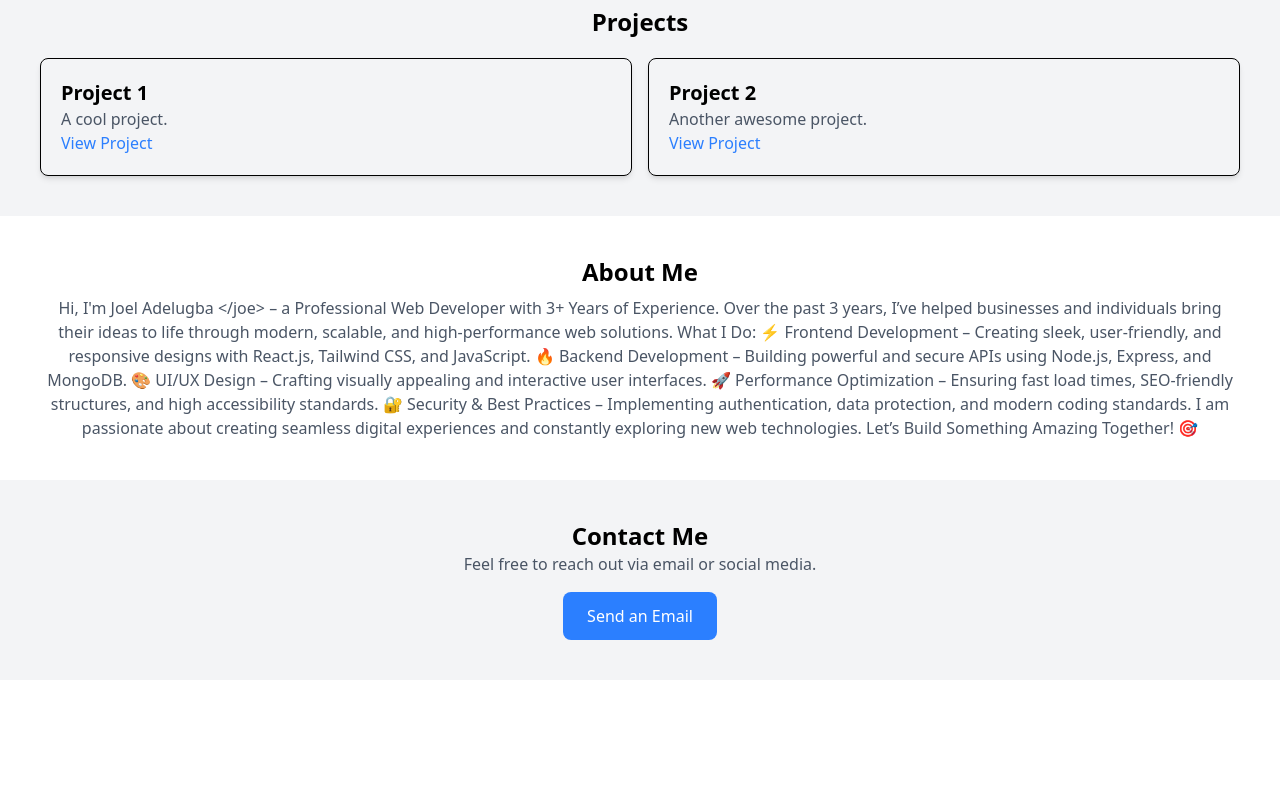
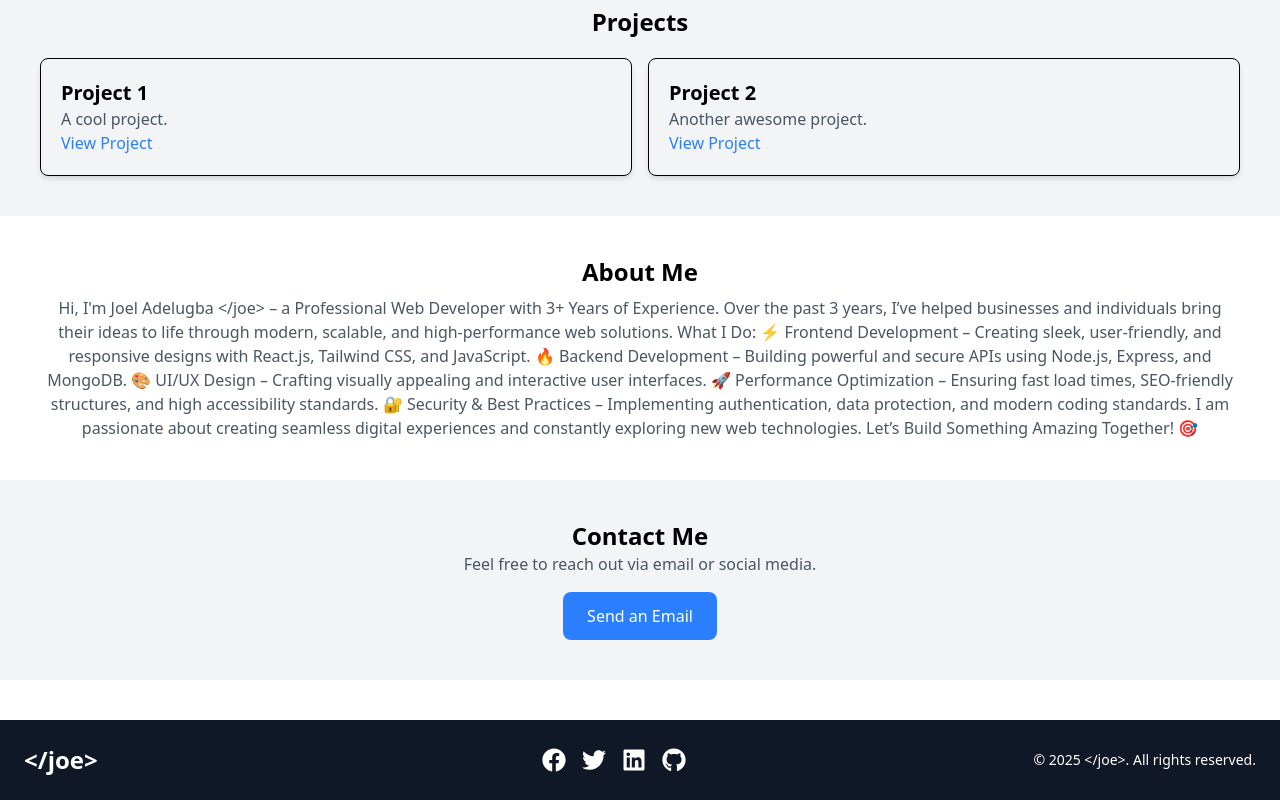
Before and after one commit to Skibelem/Portfolio, a React (Vite) app: page / in a window 1280 px wide. Shown: the part 902-1702 px from the top of the page. Before the commit the page ends 1582 px from the top, so only its background shows below. Built offline with nearby package versions, Linux system fonts and the light colour scheme.

Commit message:
Updated footer section

```diff
--- a/package.json
+++ b/package.json
@@ -3,7 +3,10 @@
   "private": true,
   "version": "0.0.0",
   "type": "module",
+  "homepage": "https://Skibelem.github.io/Portfolio",
   "scripts": {
+    "predeploy": "npm run build",
+    "deploy": "gh-pages -d build",
     "dev": "vite",
     "build": "vite build",
     "lint": "eslint .",
@@ -19,6 +22,7 @@
     "gsap": "^3.12.7",
     "react": "^19.0.0",
     "react-dom": "^19.0.0",
+    "react-icons": "^5.5.0",
     "react-scroll": "^1.9.3",
     "tailwindcss": "^4.0.9"
   },
@@ -30,6 +34,7 @@
     "eslint": "^9.21.0",
     "eslint-plugin-react-hooks": "^5.1.0",
     "eslint-plugin-react-refresh": "^0.4.19",
+    "gh-pages": "^6.3.0",
     "globals": "^15.15.0",
     "vite": "^6.2.0"
   }
--- a/src/App.jsx
+++ b/src/App.jsx
@@ -4,6 +4,7 @@ import Hero from "./Components/Hero";
 import Projects from "./Components/Projects";
 import About from "./Components/About";
 import Contact from "./Components/Contact";
+import Footer from "./Components/Footer"
 import { motion } from "framer-motion";
 
 const App = () => {
@@ -19,6 +20,7 @@ const App = () => {
         <Projects />
         <About />
         <Contact />
+        <Footer />
       </motion.div>
   );
 };
--- a/src/Components/Footer.jsx
+++ b/src/Components/Footer.jsx
@@ -8,7 +8,7 @@ const Footer = () => {
         <h2 className="text-2xl font-bold">&lt;/joe&gt;</h2>
 
         {/* Social Icons */}
-        <div className="flex space-x-4 mt-4 md:mt-0">
+        <div className="flex space-x-4 mt-4 md:ml-24 md:mt-0">
           <a href="#" className="hover:text-yellow-500 transition"><FaFacebook size={24} /></a>
           <a href="#" className="hover:text-yellow-500 transition"><FaTwitter size={24} /></a>
           <a href="#" className="hover:text-yellow-500 transition"><FaLinkedin size={24} /></a>
```
Also changed, not shown: 1 other file (tests, documents, lock files or other folders).
